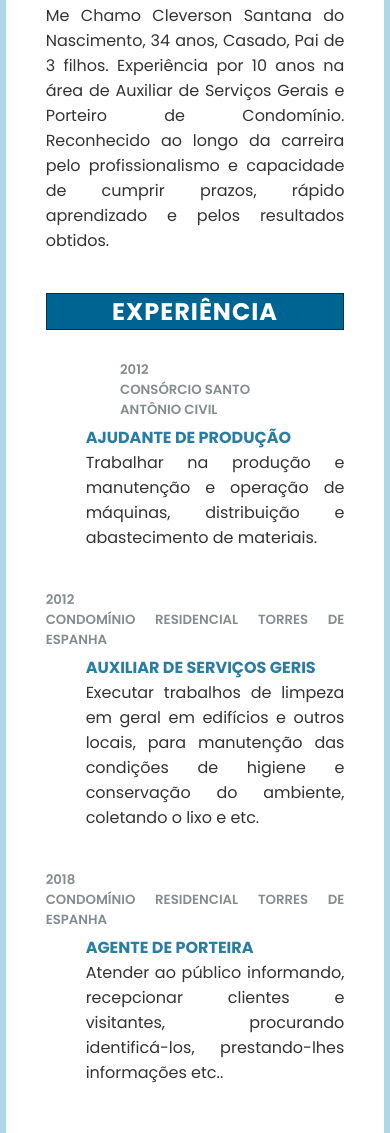
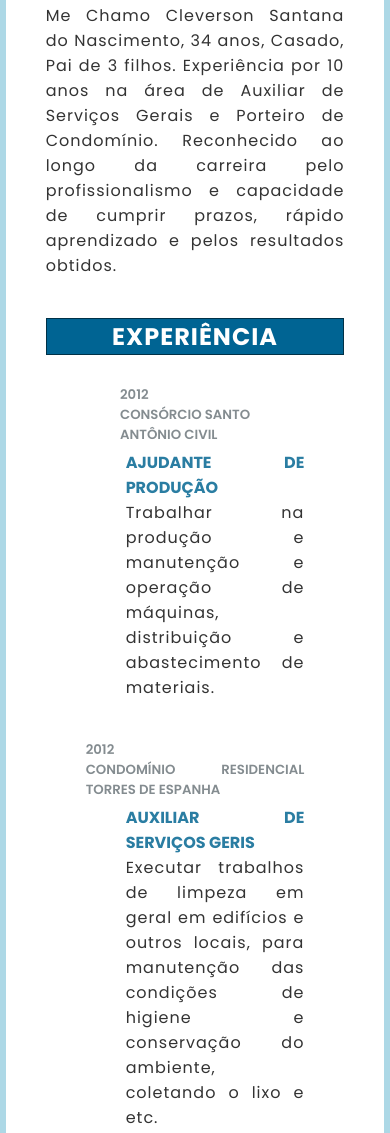
Before and after one commit to Cleverson461/new_resume, a plain HTML site: page index.html in a window 390 px wide. Shown: the part 1348-2481 px from the top of the page. Drawn offline with Linux system fonts and the light colour scheme.

Commit message:
Atualizando

```diff
--- a/index.html
+++ b/index.html
@@ -92,7 +92,7 @@
         </p>
       </div>
 
-      <div class="about">
+      <div class="about about-expe">
         <h2 class="title2">Experiência</h2>
 
         <div class="box-container">
--- a/style.css
+++ b/style.css
@@ -153,6 +153,11 @@ body {
 
 }
 
+.about-expe {
+  display: flex;
+  flex-direction: column;
+}
+
 .about:last-child {
   margin-bottom: 0;
 }
@@ -168,14 +173,20 @@ body {
 
 .about p {
   text-align: justify;
+  justify-content: center;
+  align-items: center;
 }
+
 p {
   color: #333;
 }
 
 .box-container {
  display: flex;
+ flex-wrap: wrap;
  flex-direction: column;
+ padding: 0 40px;
+
 }
 
 .about .box {
@@ -183,6 +194,7 @@ p {
     text-align: center;
     display: flex;
     align-items: center;
+
 }
 
 .about .box .year_company {
@@ -283,6 +295,7 @@ p {
 @media (max-width: 600px) {
   .about .box {
     flex-direction: column;
+
   }
   .about .box .year_company {
     margin-bottom: 5px;
@@ -293,4 +306,10 @@ p {
   .skills .box {
     grid-template-columns: repeat(1, 1fr);
   }
+
+  .about p {
+    text-align: justify;
+    letter-spacing: 1px;
+
+  }
 }
```
